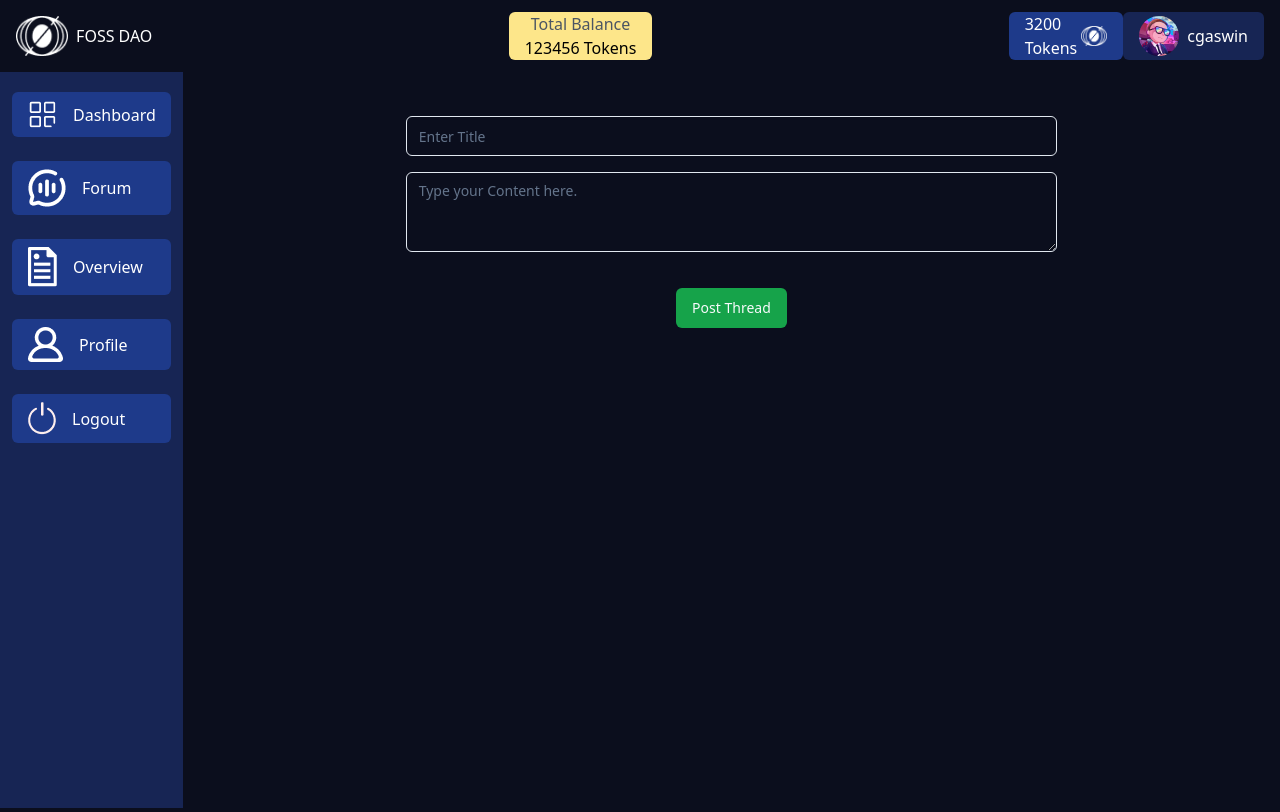
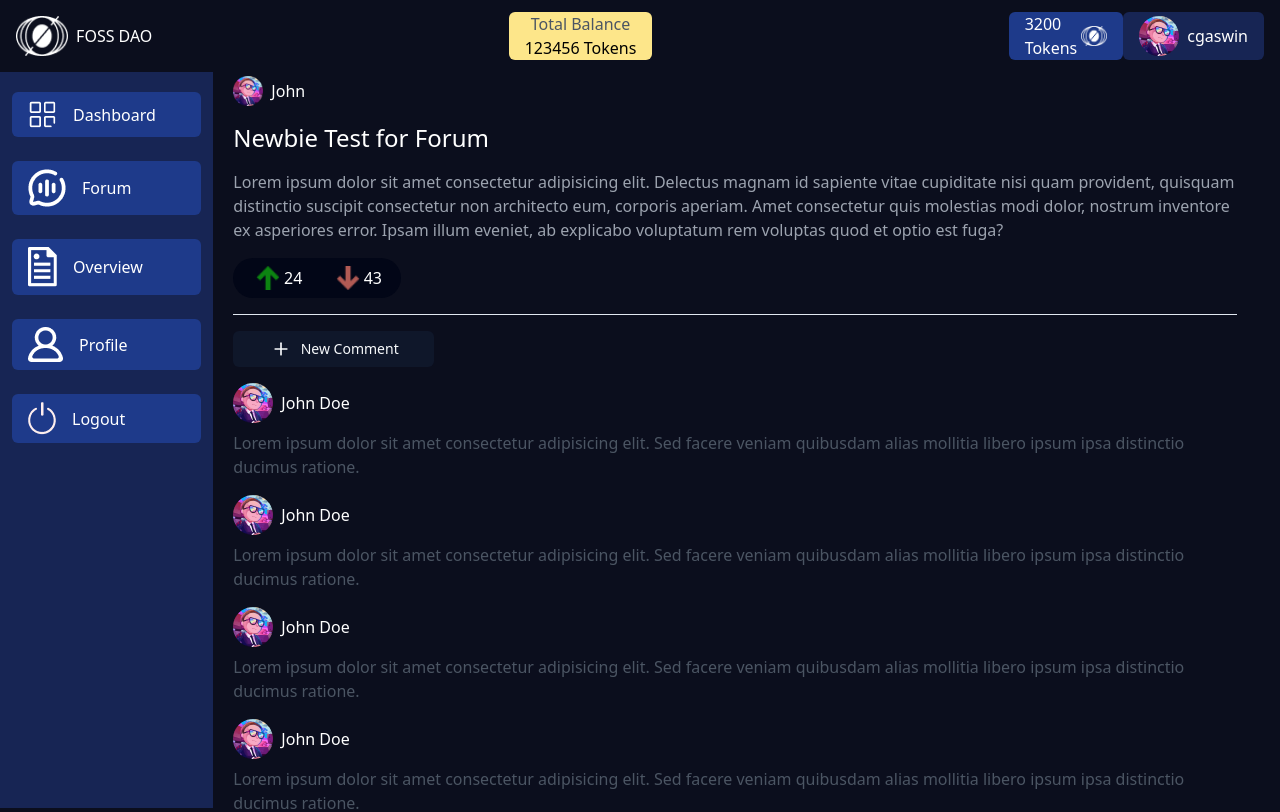
Before and after one commit to cgaswin/FOSS-DAO, a React (Vite) app in the folder client/: page /thread/1 in a window 1280 px wide. Built offline with nearby package versions, Linux system fonts and the light colour scheme.

Commit message:
created view thread page

```diff
--- a/client/package.json
+++ b/client/package.json
@@ -12,6 +12,7 @@
   "dependencies": {
     "@heroicons/react": "^2.1.1",
     "@radix-ui/react-dialog": "^1.0.5",
+    "@radix-ui/react-label": "^2.0.2",
     "@radix-ui/react-progress": "^1.0.3",
     "@radix-ui/react-slot": "^1.0.2",
     "@tabler/icons-react": "^2.47.0",
--- /dev/null
+++ b/client/src/components/CommentCard.tsx
@@ -0,0 +1,19 @@
+import AvatarLogo from "../assets/Avatar.png";
+
+const CommentCard = () => {
+	return (
+		<div className="flex flex-col gap-2">
+			<div className="flex gap-2 items-center">
+				<img src={AvatarLogo} alt="profile picture" />
+				<h1>John Doe</h1>
+			</div>
+			<p className="text-gray-600">
+				Lorem ipsum dolor sit amet consectetur adipisicing elit. Sed facere
+				veniam quibusdam alias mollitia libero ipsum ipsa distinctio ducimus
+				ratione.
+			</p>
+		</div>
+	);
+};
+
+export default CommentCard;
--- /dev/null
+++ b/client/src/components/NewCommentModal.tsx
@@ -0,0 +1,40 @@
+import { Button } from "@/components/ui/button";
+import {
+	Dialog,
+	DialogContent,
+	DialogFooter,
+	DialogHeader,
+	DialogTitle,
+	DialogTrigger,
+} from "@/components/ui/dialog";
+import { Label } from "@/components/ui/label";
+import { Plus } from "lucide-react";
+
+export default function NewCommentModal() {
+	return (
+		<Dialog>
+			<DialogTrigger asChild>
+				<Button className="w-1/5 hover:bg-slate-700">
+					<Plus className="mr-2 h-5 w-6" /> New Comment
+				</Button>
+			</DialogTrigger>
+			<DialogContent className="sm:max-w-[425px]">
+				<DialogHeader>
+					<DialogTitle>Add Comment</DialogTitle>
+				</DialogHeader>
+				<div className="grid gap-4 py-4">
+					<textarea
+						id="comment"
+						placeholder="Type your comment here.."
+						className="col-span-3 p-2 bg-slate-800"
+					/>
+				</div>
+				<DialogFooter>
+					<Button className="hover:bg-slate-600" type="submit">
+						Send
+					</Button>
+				</DialogFooter>
+			</DialogContent>
+		</Dialog>
+	);
+}
--- /dev/null
+++ b/client/src/components/ui/label.tsx
@@ -0,0 +1,24 @@
+import * as React from "react"
+import * as LabelPrimitive from "@radix-ui/react-label"
+import { cva, type VariantProps } from "class-variance-authority"
+
+import { cn } from "@/lib/utils"
+
+const labelVariants = cva(
+  "text-sm font-medium leading-none peer-disabled:cursor-not-allowed peer-disabled:opacity-70"
+)
+
+const Label = React.forwardRef<
+  React.ElementRef<typeof LabelPrimitive.Root>,
+  React.ComponentPropsWithoutRef<typeof LabelPrimitive.Root> &
+    VariantProps<typeof labelVariants>
+>(({ className, ...props }, ref) => (
+  <LabelPrimitive.Root
+    ref={ref}
+    className={cn(labelVariants(), className)}
+    {...props}
+  />
+))
+Label.displayName = LabelPrimitive.Root.displayName
+
+export { Label }
--- /dev/null
+++ b/client/src/pages/Thread.tsx
@@ -0,0 +1,52 @@
+import DashboardTopNav from "@/components/DashboardTopNav";
+import Sidebar from "@/components/Sidebar";
+import AvatarLogo from "../assets/Avatar.png";
+import UpArrow from "../assets/upArrow.png";
+import DownArrow from "../assets/downArrow.png";
+import CommentCard from "@/components/CommentCard";
+import NewCommentModal from "@/components/NewCommentModal";
+
+const Thread = () => {
+	return (
+		<div>
+			<DashboardTopNav />
+			<div className="flex overflow-hidden ">
+				<Sidebar />
+				<div className=" overflow-y-auto flex flex-col pl-5 gap-4 w-4/5 mt-4 h-[calc(100vh-4rem)]">
+					<div className="flex items-center gap-2">
+						<img src={AvatarLogo} width={30} alt="profile picture" />
+						<h1>John</h1>
+					</div>
+					<h1 className="text-2xl">Newbie Test for Forum</h1>
+					<p className="text-gray-400">
+						Lorem ipsum dolor sit amet consectetur adipisicing elit. Delectus
+						magnam id sapiente vitae cupiditate nisi quam provident, quisquam
+						distinctio suscipit consectetur non architecto eum, corporis
+						aperiam. Amet consectetur quis molestias modi dolor, nostrum
+						inventore ex asperiores error. Ipsam illum eveniet, ab explicabo
+						voluptatum rem voluptas quod et optio est fuga?
+					</p>
+					<div className="flex gap-2 justify-around p-2 bg-slate-950 w-1/6 rounded-full">
+						<div className="flex gap-1">
+							<img src={UpArrow} alt="upvote" />
+							<p>24</p>
+						</div>
+						<div className="flex gap-1">
+							<img src={DownArrow} alt="downvote" />
+							<p>43</p>
+						</div>
+					</div>
+					<hr />
+					<NewCommentModal/>
+					<CommentCard />
+					<CommentCard />
+					<CommentCard />
+					<CommentCard />
+					<CommentCard />
+				</div>
+			</div>
+		</div>
+	);
+};
+
+export default Thread;
```
Also changed, not shown: client/src/App.tsx (+6 -1 lines), 1 other file (tests, documents, lock files or other folders).
